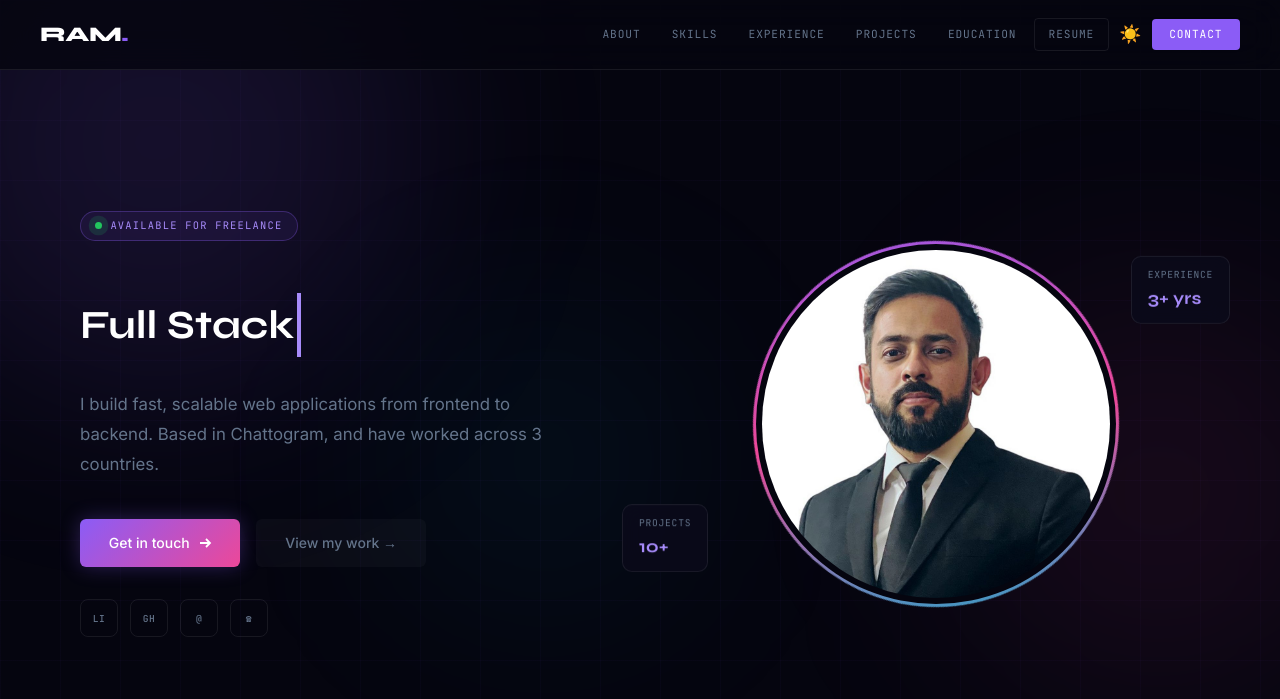
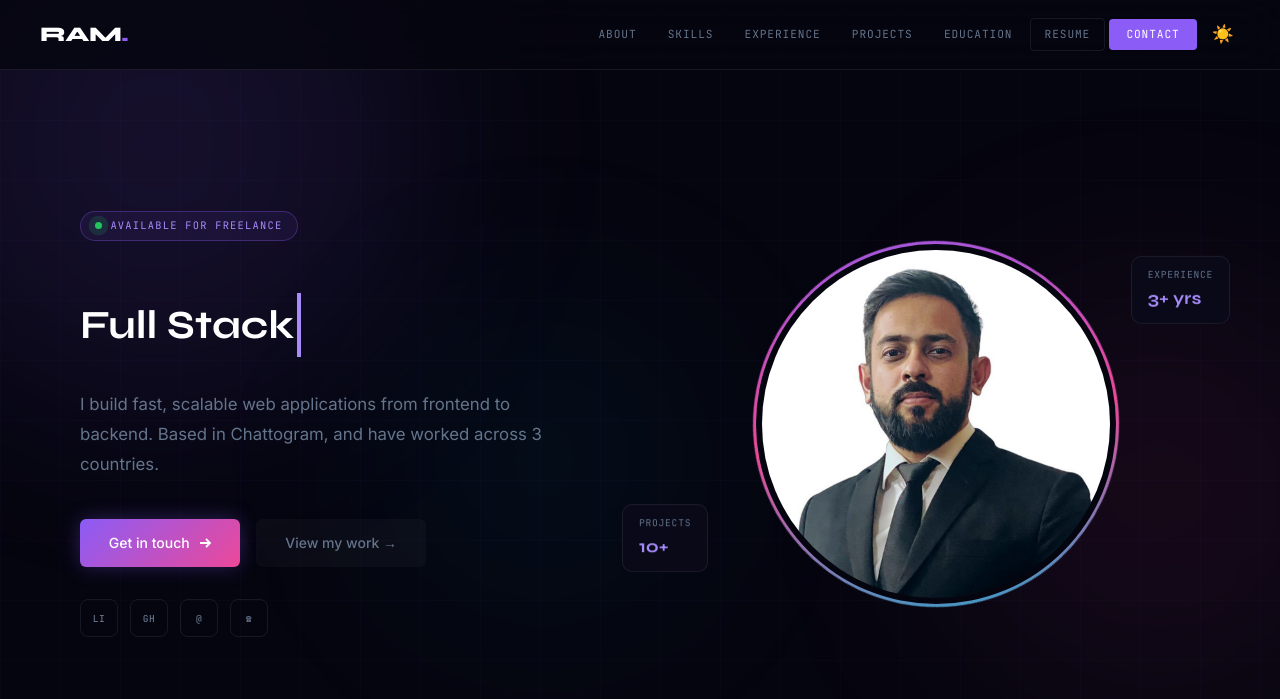
Before and after one commit to thisisrahiq/Django-portfolio, a Django app: template templates/home.html in a window 1280 px wide. Shown: the top 699 px of the page. Run offline with Django 5.2, Linux system fonts and the light colour scheme; the template is opened without the code that fills it, so the values that code supplies are empty.

Commit message:
Move theme toggle button to main navbar beside hamburger menu

```diff
--- a/templates/home.html
+++ b/templates/home.html
@@ -159,6 +159,11 @@
       align-items: center;
       gap: 0.25rem;
     }
+    .nav-right {
+      display: flex;
+      align-items: center;
+      gap: 0.5rem;
+    }
     .nav-links a {
       font-family: 'JetBrains Mono', monospace;
       font-size: 0.7rem;
@@ -1137,13 +1142,14 @@
   <a href="#projects" onclick="closeMobileNav()">Projects</a>
   <a href="#education" onclick="closeMobileNav()">Education</a>
   <a href="{% static 'docs/Rahiq_CV.pdf' %}" target="_blank" rel="noopener" onclick="closeMobileNav()">Resume</a>
-  <button class="theme-toggle-btn theme-toggle-mobile" title="Toggle Theme" aria-label="Toggle Theme" style="margin-top:0.5rem;background:rgba(139,92,246,0.1);color:var(--purple);font-size:1.2rem;padding:0.6rem;border-radius:8px;width:100%;font-weight:600;">☀️ Toggle Theme</button>
   <a href="#contact" onclick="closeMobileNav()" style="background:var(--purple);color:#fff;text-align:center;margin-top:0.5rem;">Contact</a>
 </nav>
 
 <!-- ── Navbar ──────────────────────────────────────────────── -->
 <nav>
   <a href="#top" class="nav-logo">RAM<span>.</span></a>
+
+  <div class="nav-right">
     <div class="nav-links">
       <a href="#about">About</a>
       <a href="#skills">Skills</a>
@@ -1151,12 +1157,15 @@
       <a href="#projects">Projects</a>
       <a href="#education">Education</a>
       <a href="{% static 'docs/Rahiq_CV.pdf' %}" target="_blank" rel="noopener" style="border:1px solid var(--border);border-radius:4px;">Resume</a>
+      <a href="#contact" class="nav-cta">Contact</a>
+    </div>
+
     <button class="theme-toggle-btn" id="theme-toggle-btn" title="Toggle Theme" aria-label="Toggle Theme">☀️</button>
-    <a href="#contact" class="nav-cta">Contact</a>
-  </div>
+
     <button class="hamburger" id="hamburger" onclick="toggleMobileNav()" aria-label="Toggle menu">
       <span></span><span></span><span></span>
     </button>
+  </div>
 </nav>
 
 <!-- ── Hero ────────────────────────────────────────────────── -->
```
Lines whose indentation alone changed are shown as unchanged.
